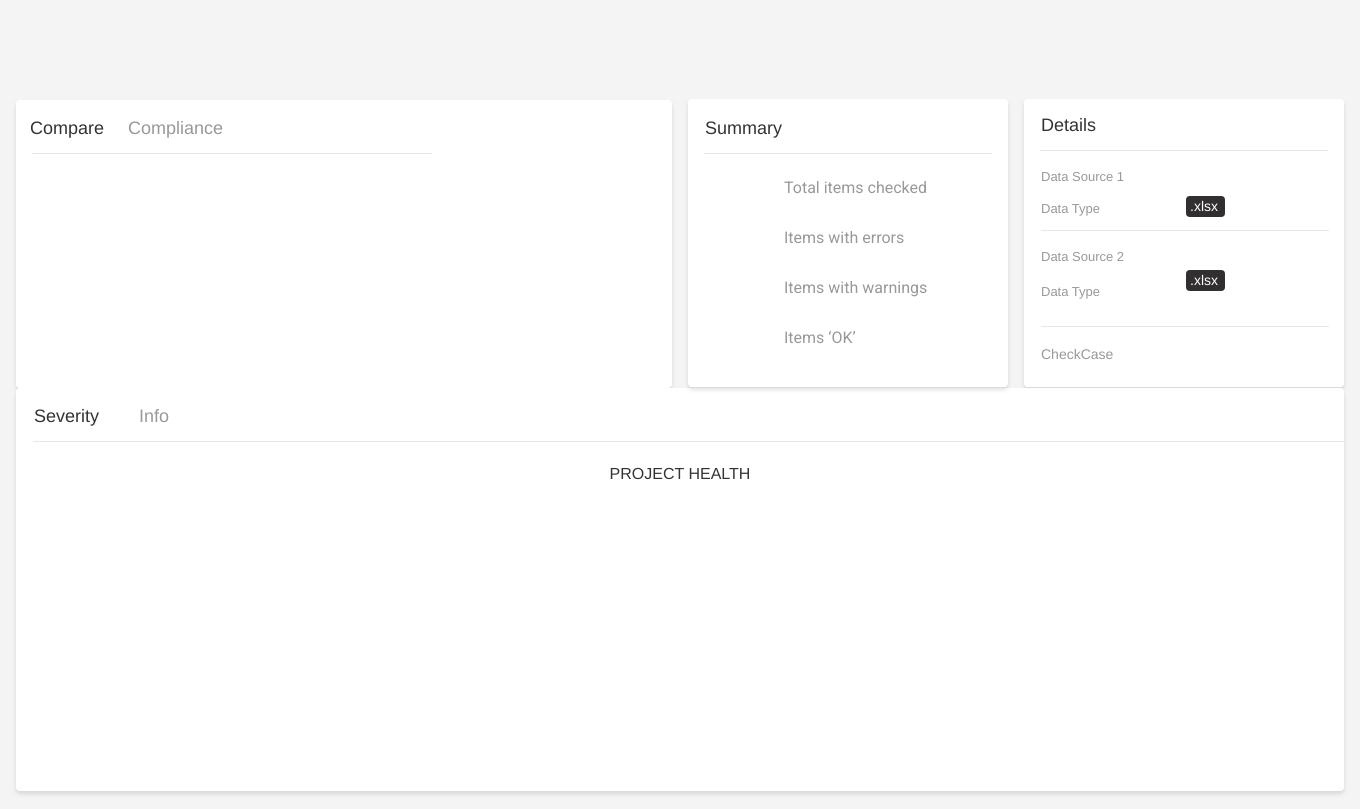
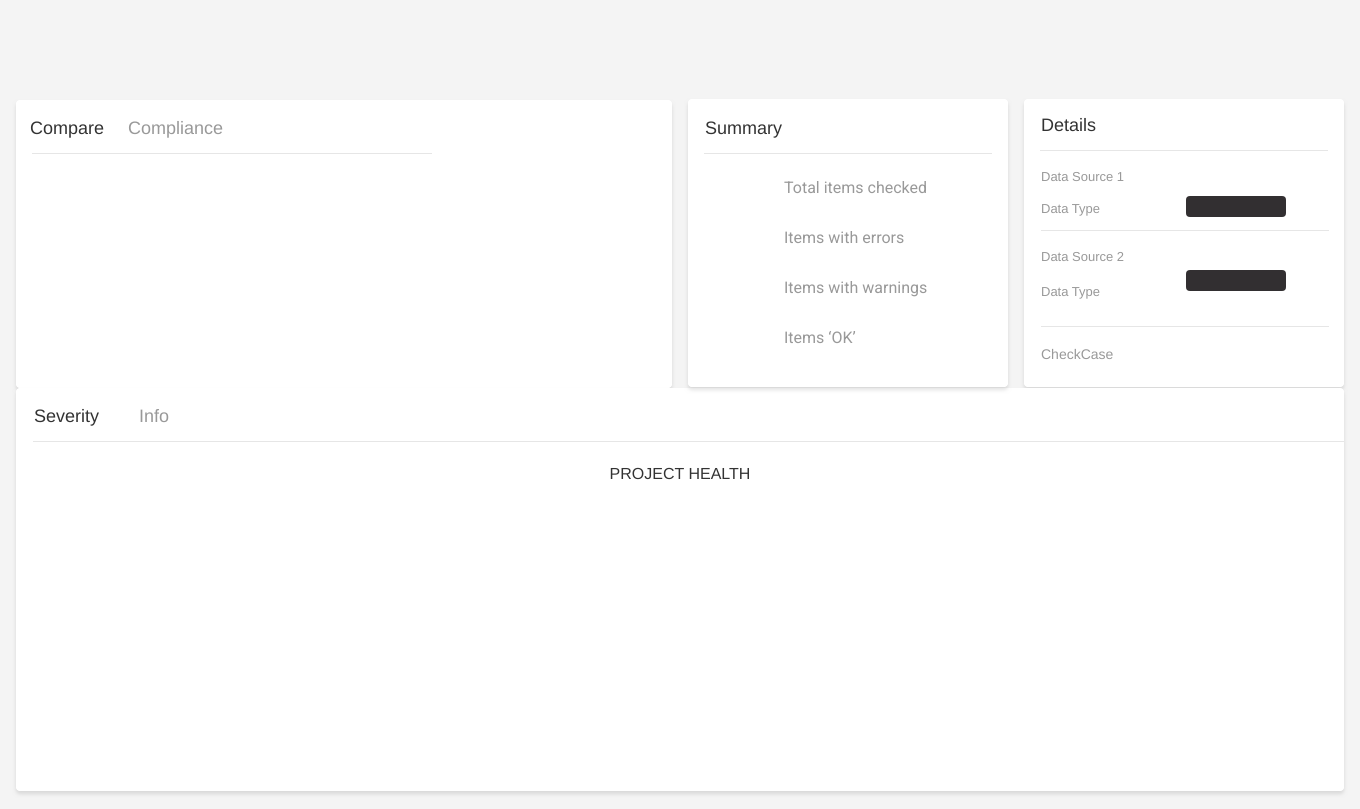
Before and after one commit to IntridadevAS/Amogh, a PHP site: page /analyticsModule.html in a window 1360 px wide. Run offline with PHP 8.4, Linux system fonts and the light colour scheme; some libraries are stand-ins or nearby versions.

Commit message:
- Fixed issues on analytics page.

```diff
--- a/xCheckStudio/Webviewer/CSS/analytics.css
+++ b/xCheckStudio/Webviewer/CSS/analytics.css
@@ -234,7 +234,7 @@ div {
   background-color    : rgba(50, 47, 49, 1.0);
   top                 : 0px;
   height              : 21px;
-  width               : 39px;
+  width               : 100px;
   position            : absolute;
   margin              : 0;
   left                : 0px;
@@ -276,7 +276,7 @@ div {
   background-color    : rgba(50, 47, 49, 1.0);
   top                 : 0px;
   height              : 21px;
-  width               : 39px;
+  width               : 100px;
   position            : absolute;
   margin              : 0;
   left                : 0px;
--- a/xCheckStudio/Webviewer/Javascripts/xCheckStudio/AnalyticsManager.js
+++ b/xCheckStudio/Webviewer/Javascripts/xCheckStudio/AnalyticsManager.js
@@ -751,7 +751,7 @@ function AnalyticsManager() {
 
             getData(this.ComplianceResultArrayForSourceA);
             colorsArray = ["#F43742", "#F8C13B", "#98DE32"];
-            drawBarChart(dataTable, "Source A", SourceACompliance_bar, colorsArray);
+            drawBarChart(dataTable, "", SourceACompliance_bar, colorsArray);
         }
         if (typeof SourceBComplianceData !== 'undefined' && type === "compliance" && tabName === "ComplianceBBarChartTab") {
             if (this.ComplianceResultArrayForSourceB.length > 0) {
@@ -812,7 +812,7 @@ function AnalyticsManager() {
 
             getData(this.ComplianceResultArrayForSourceB);
             colorsArray = ["#F43742", "#F8C13B", "#98DE32"];
-            drawBarChart(dataTable, "Source B", SourceBCompliance_bar, colorsArray);
+            drawBarChart(dataTable, "", SourceBCompliance_bar, colorsArray);
         }
     }
 
--- a/xCheckStudio/Webviewer/analyticsModule.html
+++ b/xCheckStudio/Webviewer/analyticsModule.html
@@ -70,14 +70,12 @@
                     <div class="rectangle1">
                     </div>
                     <div class="xlsx" id="extension1">
-                        .xlsx
                     </div>
                 </div>
                 <div class="groupcopy">
                     <div class="rectangle1">
                     </div>
                     <div class="xlsx" id="extension2">
-                        .xlsx
                     </div>
                 </div>
             </div>
```
